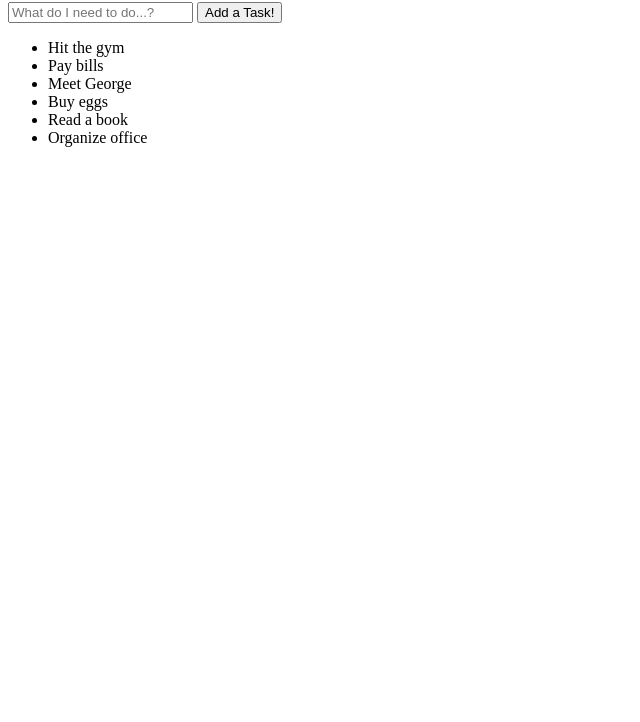
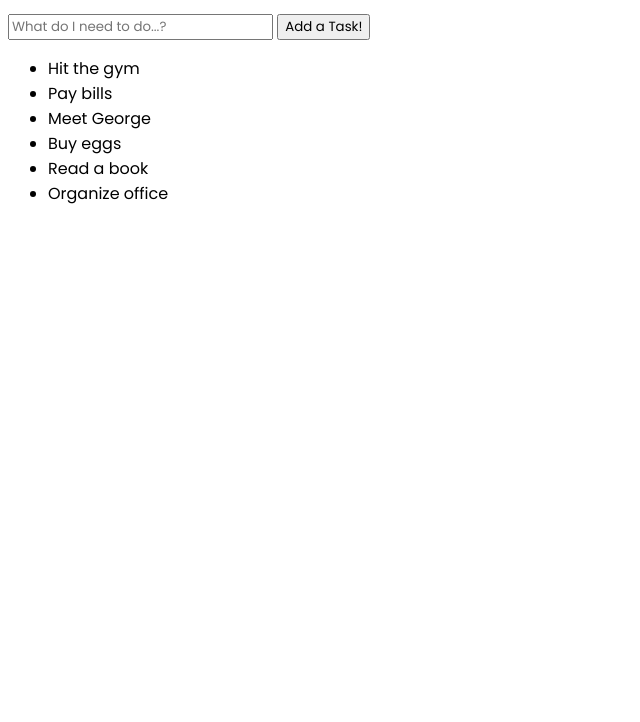
Before and after one commit to tandica/todo-list, a plain HTML site: page index.html in a window 1280 px wide. Shown: the part 78-800 px from the top of the page, without its empty margins (0-640 px from the left). Drawn offline with Linux system fonts and the light colour scheme.

Commit message:
step 4 - add font from google fonts

```diff
--- a/index.html
+++ b/index.html
@@ -5,6 +5,12 @@
     <meta http-equiv="X-UA-Compatible" content="IE=edge" />
     <meta name="viewport" content="width=device-width, initial-scale=1.0" />
     <title>My To Do's</title>
+    <link rel="preconnect" href="https://fonts.googleapis.com" />
+    <link rel="preconnect" href="https://fonts.gstatic.com" crossorigin />
+    <link
+      href="https://fonts.googleapis.com/css2?family=Poppins:wght@300;400;600&display=swap"
+      rel="stylesheet"
+    />
     <link rel="stylesheet" href="styles/styles.css" />
     <script src="js/script.js" defer></script>
   </head>
--- a/styles/styles.css
+++ b/styles/styles.css
@@ -0,0 +1,3 @@
+* {
+  font-family: 'Poppins', sans-serif;
+}
```
